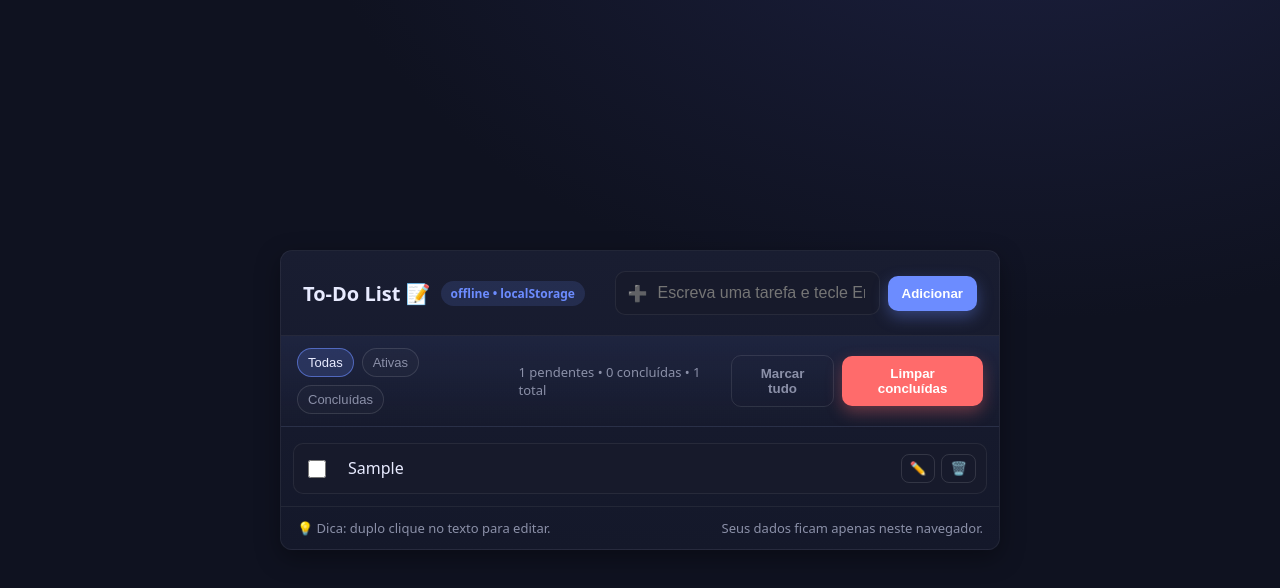
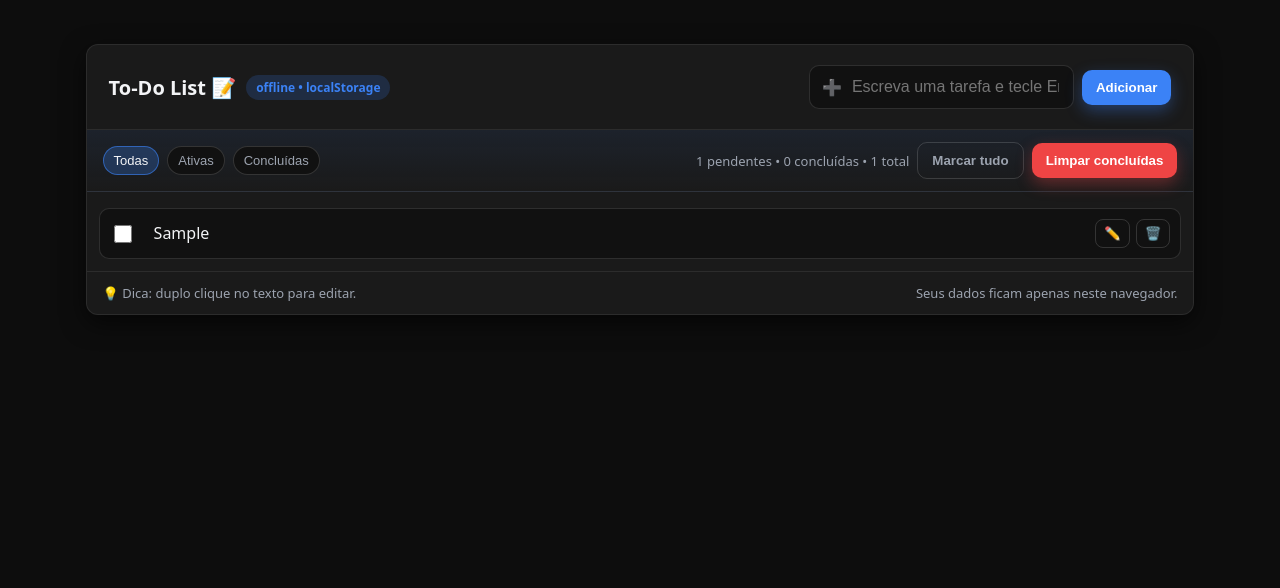
Before and after one commit to Strauzenbberg/list, a plain HTML site: page index.html in a window 1280 px wide. Both pictures are taken after typing "Sample" into the empty fields and a click on the button "Adicionar". Drawn offline with Linux system fonts and the light colour scheme.

Commit message:
Update index.html

```diff
--- a/index.html
+++ b/index.html
@@ -6,79 +6,96 @@
   <title>To‑Do List 📝</title>
   <style>
     :root{
-      --bg:#0f1220; --card:#171a2b; --muted:#8b90a8; --text:#e8ebff;
-      --accent:#6c8cff; --accent-2:#4be1b0; --danger:#ff6b6b;
-      --shadow: 0 8px 24px rgba(0,0,0,.35); --radius: 12px;
+      --bg:#0d0d0d;
+      --card:#1a1a1a;
+      --muted:#9ca3af;
+      --text:#f3f4f6;
+      --accent:#3b82f6;
+      --accent-2:#10b981;
+      --danger:#ef4444;
+      --shadow: 0 8px 24px rgba(0,0,0,.6);
+      --radius: 12px;
     }
     *{box-sizing:border-box;}
     html,body{height:100%;}
     body{
-      margin:0; font-family: ui-sans-serif, system-ui, -apple-system, Segoe UI, Roboto, "Helvetica Neue", Arial, "Noto Sans";
-      background: radial-gradient(1200px 800px at 80% -20%, #1c2040 0%, transparent 60%), var(--bg);
-      color:var(--text); display:flex; justify-content:center; align-items:center; padding:24px;
+      margin:0; font-family: system-ui, -apple-system, Segoe UI, Roboto, Arial, "Noto Sans", sans-serif;
+      background: var(--bg); color:var(--text);
+      display:flex; justify-content:center; align-items:flex-start;
+      padding:24px;
     }
     .app{
-      width:100%; max-width:720px; background:linear-gradient(180deg,#191d31,#14182a);
-      border:1px solid rgba(255,255,255,.06); border-radius:var(--radius); box-shadow:var(--shadow); overflow:hidden;
+      width:90%; max-width:1200px;
+      background:var(--card);
+      border:1px solid rgba(255,255,255,.08);
+      border-radius:var(--radius);
+      box-shadow:var(--shadow);
+      overflow:hidden;
+      margin-top:20px;
     }
     header{
-      padding:20px 22px; border-bottom:1px solid rgba(255,255,255,.06);
+      padding:20px 22px; border-bottom:1px solid rgba(255,255,255,.08);
       display:flex; align-items:center; gap:16px; flex-wrap:wrap; justify-content:space-between;
     }
     .title{ display:flex; align-items:center; gap:10px; font-weight:700; }
-    .badge{ background: rgba(108,140,255,.15); color: var(--accent); padding:4px 10px; border-radius:999px; font-size:12px; }
+    .badge{ background: rgba(59,130,246,.18); color: var(--accent); padding:4px 10px; border-radius:999px; font-size:12px; }
     .controls{ display:flex; gap:8px; align-items:center; flex-wrap:wrap; }
     .input{
-      display:flex; align-items:center; gap:8px; background: var(--card); border:1px solid rgba(255,255,255,.07);
+      display:flex; align-items:center; gap:8px; background:#111; border:1px solid rgba(255,255,255,.12);
       padding:10px 12px; border-radius:10px; min-width:260px; flex:1;
     }
     .input input{ background:transparent; border:none; outline:none; color:var(--text); width:100%; font-size:16px; }
     .btn{
       background:var(--accent); color:#fff; border:none; padding:10px 14px; border-radius:10px;
-      cursor:pointer; font-weight:600; transition:.2s transform,.2s filter; box-shadow:0 6px 16px rgba(108,140,255,.35);
+      cursor:pointer; font-weight:600; transition:.2s transform,.2s filter; box-shadow:0 6px 16px rgba(59,130,246,.35);
     }
-    .btn:hover{ filter:brightness(1.05); transform:translateY(-1px); }
-    .btn.ghost{ background:transparent; color:var(--muted); border:1px solid rgba(255,255,255,.10); box-shadow:none; }
-    .btn.danger{ background:var(--danger); box-shadow:0 6px 16px rgba(255,107,107,.35); }
+    .btn:hover{ filter:brightness(1.08); transform:translateY(-1px); }
+    .btn.ghost{ background:transparent; color:var(--muted); border:1px solid rgba(255,255,255,.15); box-shadow:none; }
+    .btn.danger{ background:var(--danger); box-shadow:0 6px 16px rgba(239,68,68,.35); }
     .toolbar{
       padding:12px 16px; display:flex; align-items:center; justify-content:space-between; gap:12px;
-      border-bottom:1px solid rgba(255,255,255,.06); background: linear-gradient(180deg, rgba(108,140,255,.08), transparent);
+      border-bottom:1px solid rgba(255,255,255,.08);
+      background: linear-gradient(180deg, rgba(59,130,246,.08), transparent);
     }
     .filters{ display:flex; gap:8px; flex-wrap:wrap; }
     .chip{
       padding:6px 10px; border-radius:999px; font-size:13px; cursor:pointer;
-      border:1px solid rgba(255,255,255,.12); color:var(--muted); background:rgba(255,255,255,.02);
+      border:1px solid rgba(255,255,255,.15); color:var(--muted); background:#111;
       transition:.2s background,.2s color,.2s border-color; user-select:none;
     }
-    .chip.active{ background: rgba(108,140,255,.18); border-color: rgba(108,140,255,.6); color: var(--text); }
+    .chip.active{ background: rgba(59,130,246,.25); border-color: rgba(59,130,246,.6); color: var(--text); }
     .counter{ color: var(--muted); font-size:13px; }
-    .list{ padding:10px 6px 6px; max-height:60vh; overflow:auto; }
-    .empty{ text-align:center; color:var(--muted); padding:36px 16px; }
+    .list{ padding:10px 6px 6px; max-height: 70vh; overflow:auto; }
+    .empty{ text-align:center; color: var(--muted); padding:36px 16px; }
     .item{
-      display:grid; grid-template-columns:34px 1fr auto; align-items:center; gap:10px;
-      padding:10px 10px; margin:6px; border-radius:10px; background:var(--card);
-      border:1px solid rgba(255,255,255,.07); transition: background .2s, border-color .2s;
+      display:grid; grid-template-columns: 34px 1fr auto; align-items:center; gap:10px;
+      padding:10px 10px; margin:6px; border-radius:10px; background:#111;
+      border:1px solid rgba(255,255,255,.12);
+      transition: background .2s, border-color .2s;
     }
-    .item:hover{ border-color: rgba(108,140,255,.45); }
-    .item.completed{ opacity:.9; background: linear-gradient(180deg, #121627, #101425); }
+    .item:hover{ border-color: rgba(59,130,246,.45); }
+    .item.completed{ opacity:.8; }
     .check{ width:18px; height:18px; accent-color: var(--accent-2); cursor:pointer; }
     .text{ font-size:16px; line-height:1.4; word-break: break-word; }
     .text.completed{ text-decoration: line-through; color: var(--muted); }
     .actions{ display:flex; gap:6px; }
     .icon-btn{
-      background: transparent; border:1px solid rgba(255,255,255,.12); color: var(--muted);
+      background: transparent; border:1px solid rgba(255,255,255,.15); color: var(--muted);
       padding:6px 8px; border-radius:8px; cursor:pointer; transition:.15s;
     }
     .icon-btn:hover{ color: var(--text); border-color: rgba(255,255,255,.25); }
     .edit-input{
-      width:100%; background:#0f1324; color:var(--text); border:1px solid rgba(255,255,255,.2);
+      width:100%; background:#000; color: var(--text); border:1px solid rgba(255,255,255,.2);
       border-radius:8px; padding:8px 10px; font-size:16px;
     }
     footer{
       padding:12px 16px; display:flex; justify-content:space-between; align-items:center; gap:12px;
-      border-top:1px solid rgba(255,255,255,.06); color: var(--muted); font-size:13px; flex-wrap:wrap;
+      border-top:1px solid rgba(255,255,255,.08);
+      color: var(--muted); font-size:13px; flex-wrap:wrap;
     }
     @media (max-width:640px){
+      body{ padding:12px; }
+      .app{ width:100%; margin-top:12px; }
       header{ flex-direction: column; align-items: stretch; }
       .controls{ width:100%; }
       .input{ width:100%; }
```
